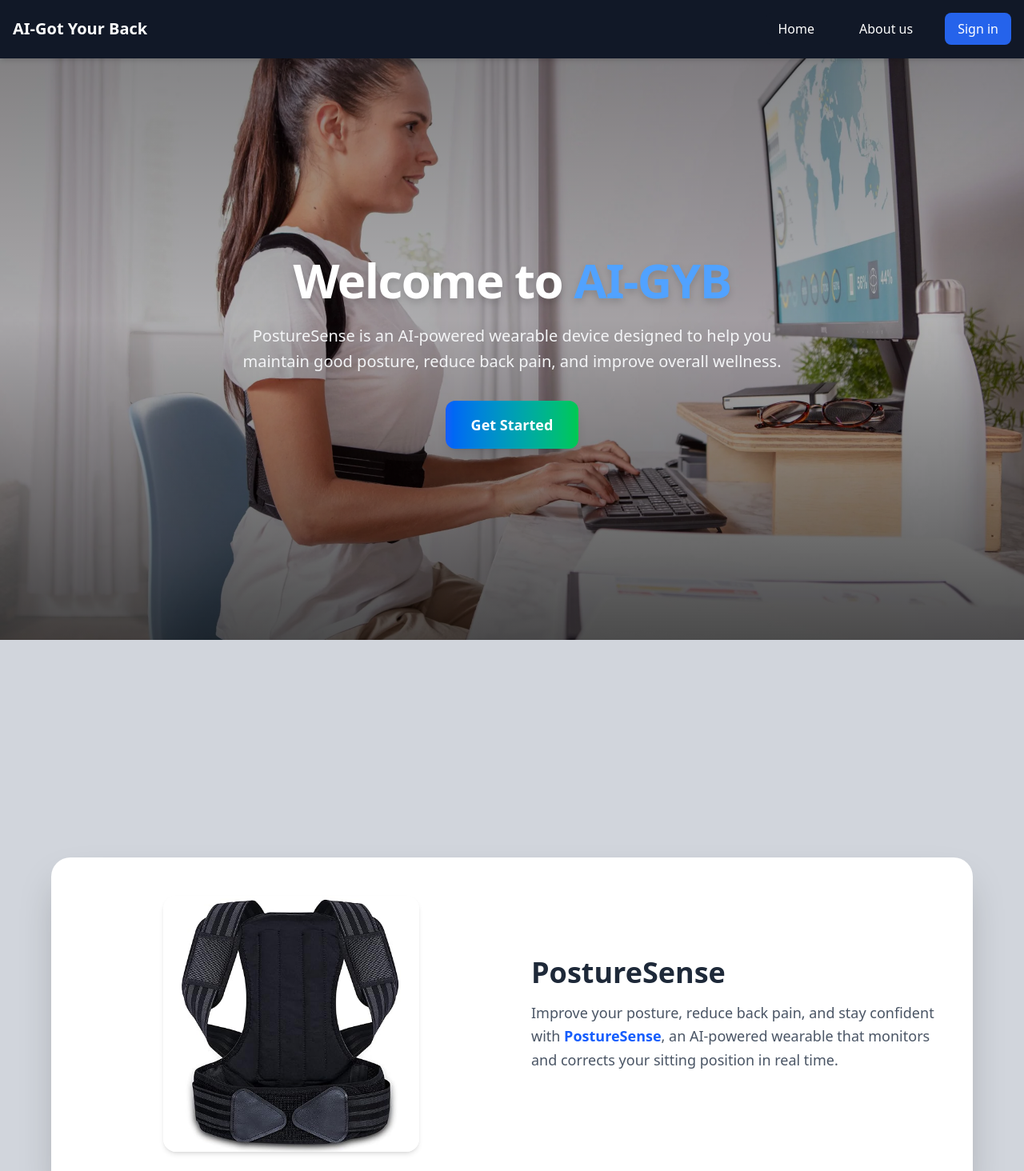
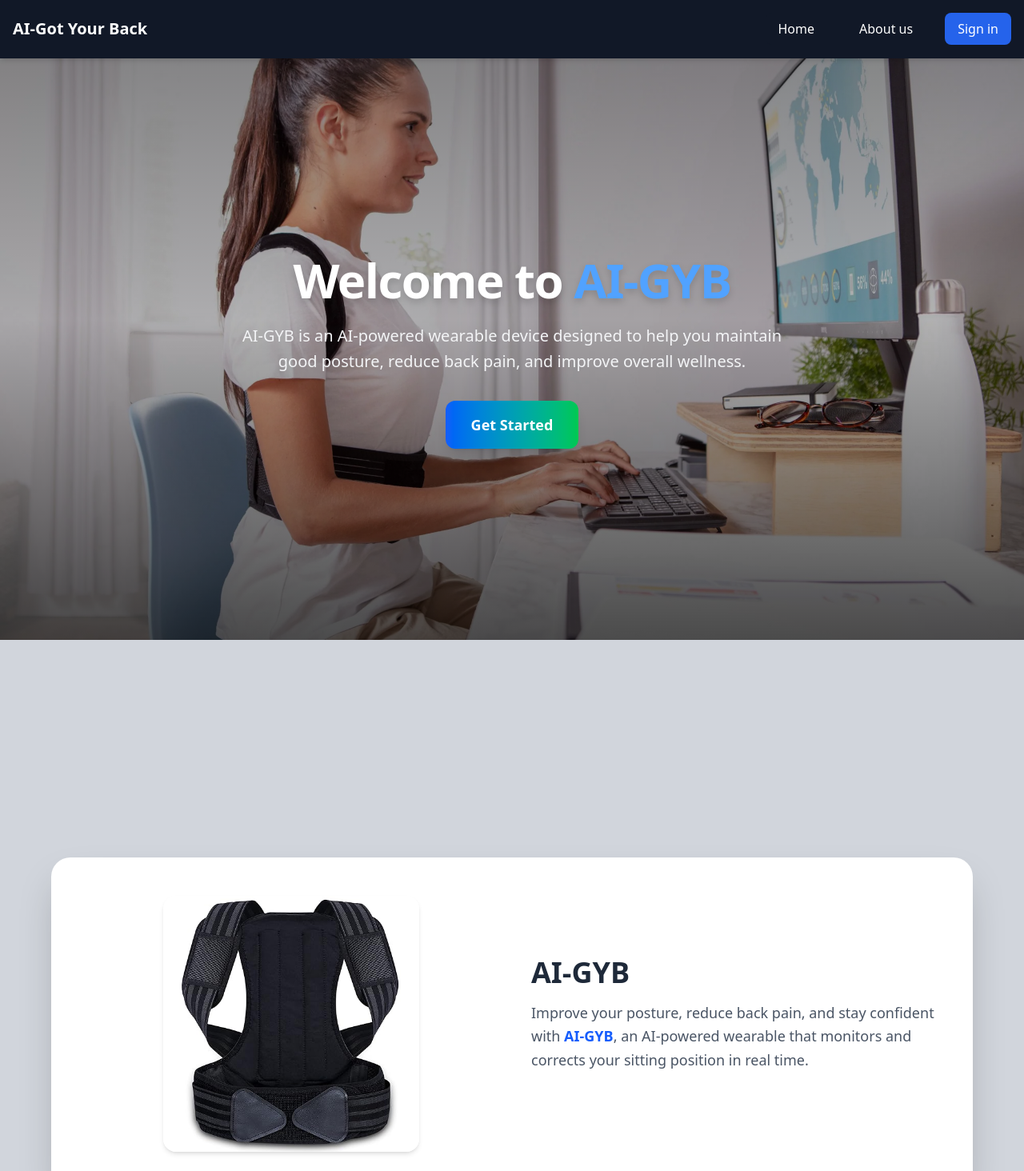
Before and after one commit to JermainePasion/AI-GYB, a React (Vite) app in the folder frontend/: page / in a window 1280 px wide. Shown: the top 1464 px of the page at 80% size. Built offline with nearby package versions, Linux system fonts and the light colour scheme.

Commit message:
fix: landing screen removed posturesense

```diff
--- a/frontend/src/screens/LandingScreen.jsx
+++ b/frontend/src/screens/LandingScreen.jsx
@@ -30,7 +30,7 @@ export default function LandingScreen() {
             Welcome to <span className="text-blue-400">AI-GYB</span>
           </h1>
           <p className="text-lg md:text-xl text-gray-100 mb-8 leading-relaxed">
-            PostureSense is an AI-powered wearable device designed to help you
+            AI-GYB is an AI-powered wearable device designed to help you
             maintain good posture, reduce back pain, and improve overall wellness.
           </p>
           <a
@@ -61,17 +61,17 @@ export default function LandingScreen() {
           <div className="flex justify-center">
             <img
               src="/posture-vest.jpg"
-              alt="PostureSense Wearable"
+              alt="AI-GYB Wearable"
               className="w-80 h-auto rounded-2xl shadow-md hover:scale-105 transition-transform duration-300"
             />
           </div>
 
           {/* Product Details */}
           <div className="text-center md:text-left">
-            <h2 className="text-4xl font-bold text-gray-800 mb-4">PostureSense</h2>
+            <h2 className="text-4xl font-bold text-gray-800 mb-4">AI-GYB</h2>
             <p className="text-lg text-gray-600 mb-6 leading-relaxed">
               Improve your posture, reduce back pain, and stay confident with
-              <span className="font-semibold text-blue-600"> PostureSense</span>,
+              <span className="font-semibold text-blue-600"> AI-GYB</span>,
               an AI-powered wearable that monitors and corrects your sitting position in real time.
             </p>
           </div>
@@ -187,7 +187,7 @@ export default function LandingScreen() {
           <p>Location: Manila, Philippines | Phone: +63 912 345 6789</p>
           <div className="border-t border-gray-700 pt-4 mt-6">
             <p className="text-sm text-gray-500">
-              © {new Date().getFullYear()} PostureSense. All rights reserved.
+              © {new Date().getFullYear()} AI-GYB. All rights reserved.
             </p>
           </div>
         </div>
```
